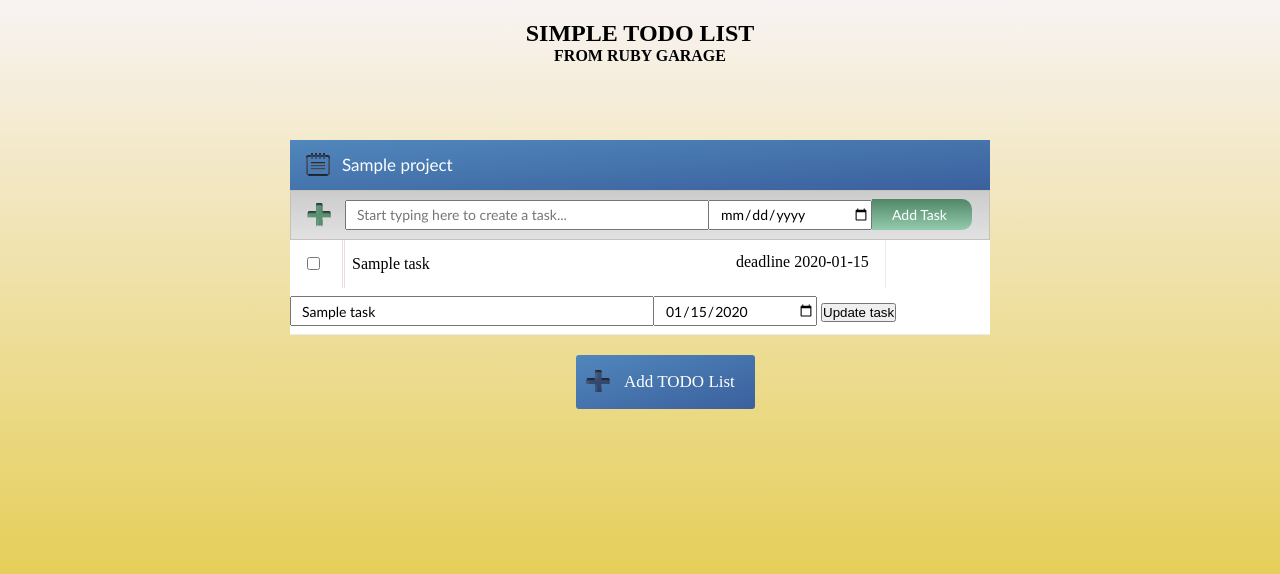
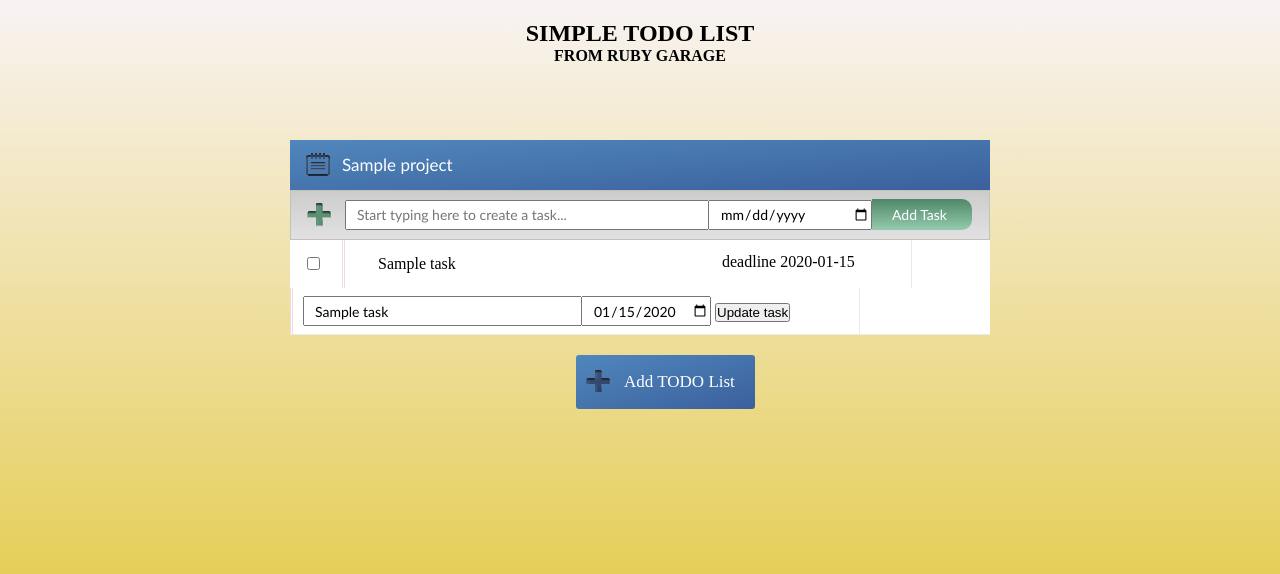
Before and after one commit to eoris/todolist, a Rails app: page / in a window 1280 px wide. Shown: the top 574 px of the page. Run offline with Rails 7, Linux system fonts and the light colour scheme; tables that the repository leaves empty hold one stand-in row (values such as "Sample post"); style sheets or scripts are compiled from the project's sources; some libraries are stand-ins or nearby versions.

Commit message:
css for update task form in work

```diff
--- a/app/assets/stylesheets/home.scss
+++ b/app/assets/stylesheets/home.scss
@@ -194,16 +170,34 @@ ul .vertical_lines_3{
 .task_name{
   display: inline-block;
   width: 533px;
-  padding: 15px 0 15px 7px;
+  padding: 15px 0px 15px 33px;
   line-height: 18px;
   border-left: 3px double #efdadf;
   border-right: 1px solid #e7ebea;
 }
 
+.edit_task{
+  display: inline-block;
+  width: 566px;
+  padding: 15px -1px 15px 7px;
+  line-height: 18px;
+  border-left: 3px double #efdadf;
+  border-right: 1px solid #e7ebea;
+}
+
+input#task_title.task_title_update{
+  width: 265px;
+  margin-left: 10px;
+}
+
+input#task_date.task_date_update{
+  width: 116px;
+}
+
 .task_entered_name{
  display: inline-block;
  word-wrap: break-word;
- width: 365px;
+ width: 340px;
  line-height: 14px;
  text-align: justify;
 }
@@ -212,7 +206,7 @@ ul .vertical_lines_3{
   display: inline-block;
   vertical-align: top;
   line-height: 14px;
-  padding-left: 15px;
+/*  padding-left: 15px;*/
 }
 
 .task_deadline_date{
--- a/app/views/tasks/_task.html.erb
+++ b/app/views/tasks/_task.html.erb
@@ -10,16 +10,14 @@
           </div>
 
           <div class="task_img">
-            <%= image_tag("list_arrow.png", class: "arrow_list_img") %>
-            <%= image_tag("list_line.png", class: "line_list_img") %>
             <%= image_tag("list_pen.png", class: "pen_list_img") %>
             <%= image_tag("list_line.png", class: "line_list_img") %>
             <%= link_to image_tag("list_trash.png", class: "trash_list_img"), [task.project, task], remote: true, method: :delete  %>
           </div>
 
           <%= form_for [task.project, task], remote: true, method: :patch do |f| %>
-            <%= f.text_field :title %>
-            <%= f.date_field :date %>
+            <%= f.text_field :title, class: "task_title_update" %>
+            <%= f.date_field :date, class: "task_date_update" %>
             <%= f.submit 'Update task', class: "edit_task_button" %>
           <% end %>
 
```
Also changed, not shown: other parts of app/assets/stylesheets/home.scss (+3 -30 lines).
